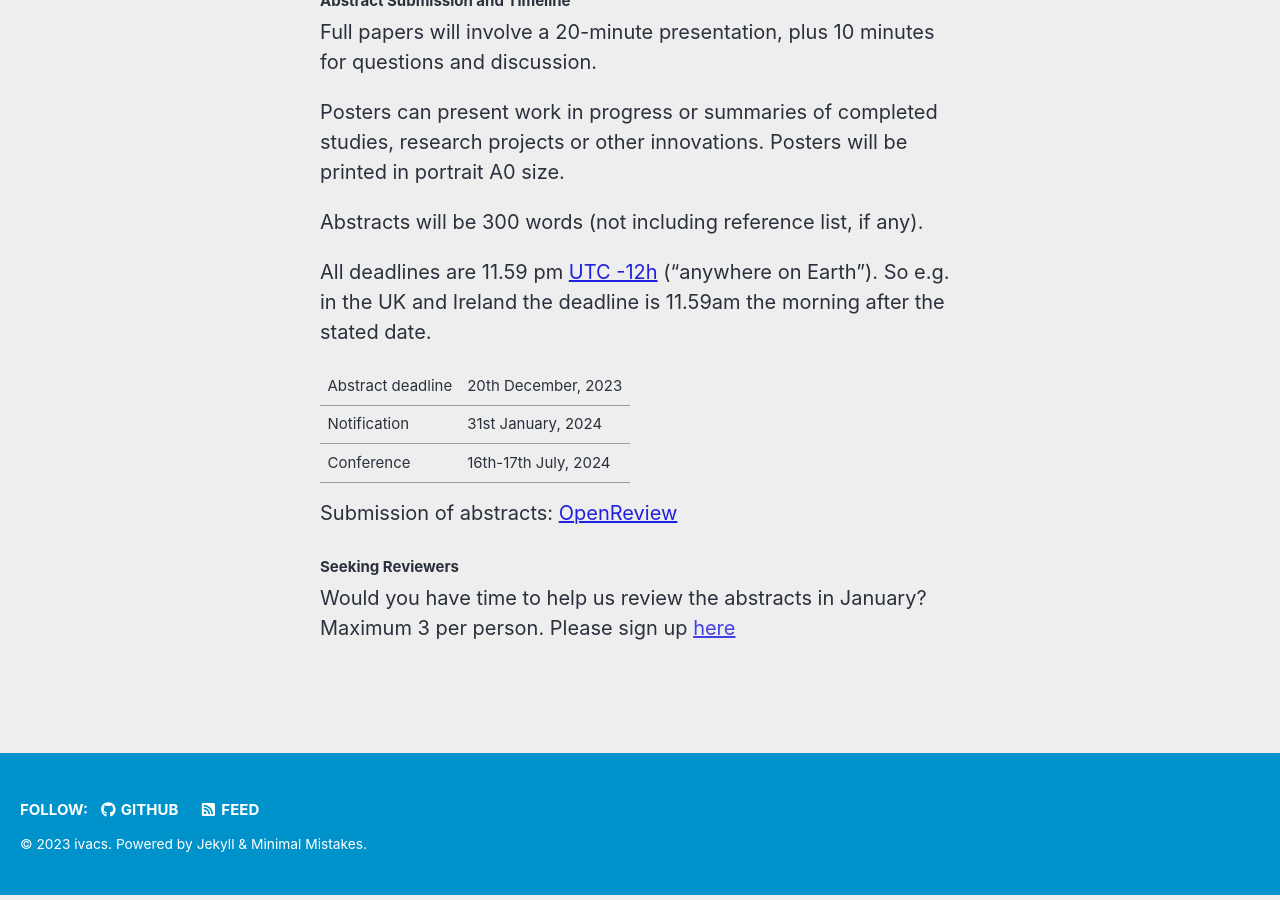
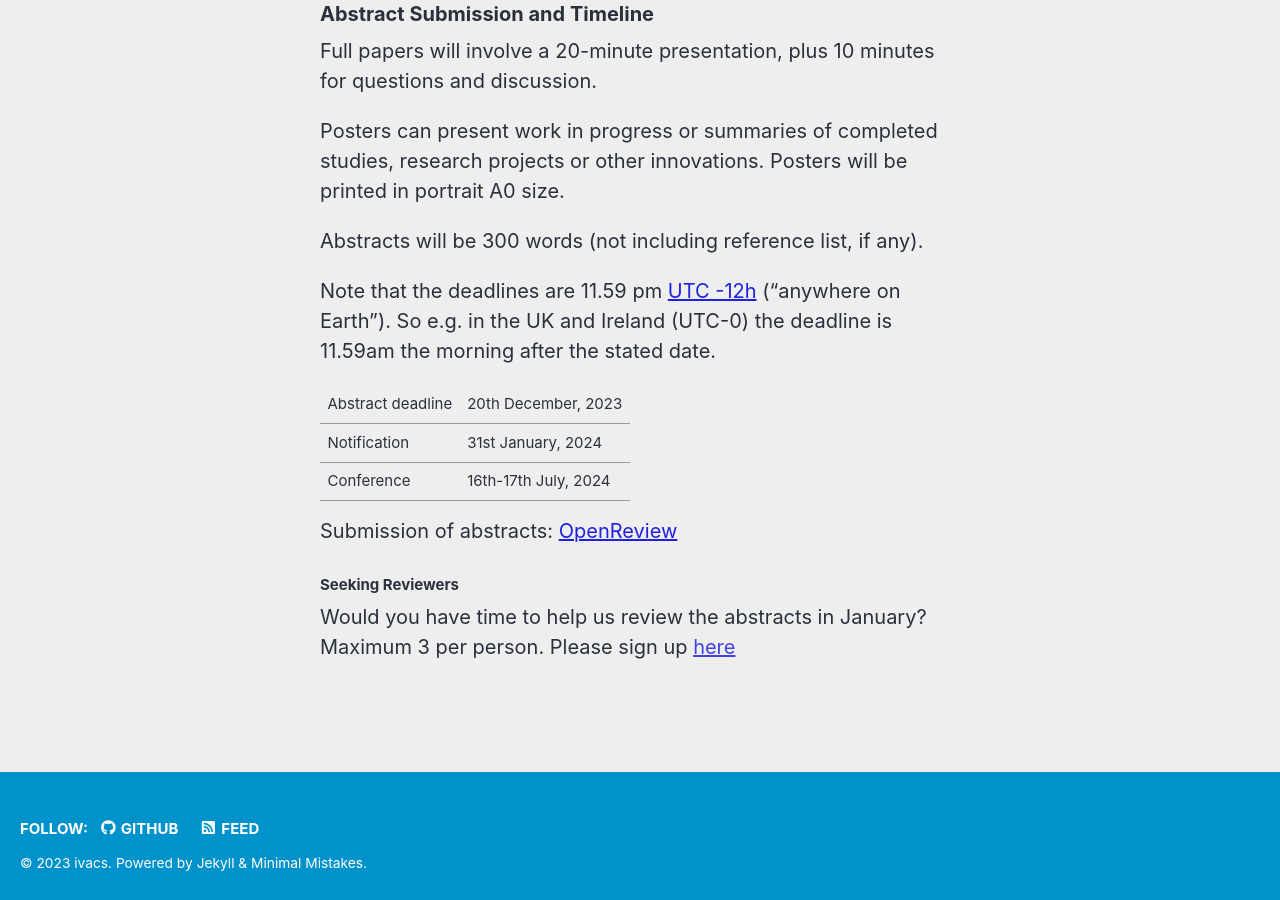
Before and after one commit to gfburton/aiabrixen2024, a Jekyll site: the page built from _pages/cfp.md, in a window 1280 px wide and 900 px high, scrolled down 1258 px. Built offline with Jekyll 4.4.1, drawn with Linux system fonts in a browser that asks for light colours; cached includes are drawn as plain includes; nearby versions of some CDN libraries.

Commit message:
markdown update

```diff
--- a/_pages/cfp.md
+++ b/_pages/cfp.md
@@ -25,7 +25,7 @@ Strand 6 – Corpus Linguistics and Sociolinguistics: CL and Language Change; La
 Strand 7 – Computational Linguistics and Corpora: the use of corpora for computational linguistics research; exploration and analyses of corpora using computational linguistic methods; data collection and annotation for computational linguistics.
 
 
-#### Abstract Submission and Timeline
+### Abstract Submission and Timeline
 
 Full papers will involve a 20-minute presentation, plus 10 minutes for questions and discussion.
 
@@ -34,7 +34,7 @@ Posters will be printed in portrait A0 size.
 
 Abstracts will be 300 words (not including reference list, if any).
 
-All deadlines are 11.59 pm <a target="_blank" href="https://www.timeanddate.com/time/zone/timezone/utc-12">UTC -12h</a> ("anywhere on Earth"). So e.g. in the UK and Ireland the deadline is 11.59am the morning after the stated date.
+Note that the deadlines are 11.59 pm <a target="_blank" href="https://www.timeanddate.com/time/zone/timezone/utc-12">UTC -12h</a> ("anywhere on Earth"). So e.g. in the UK and Ireland (UTC-0) the deadline is 11.59am the morning after the stated date.
 
 <style>
 .news-table { font-size: .9em; table-layout: fixed;}
```
Also changed, not shown: _pages/home.md (+1 -1 lines).
